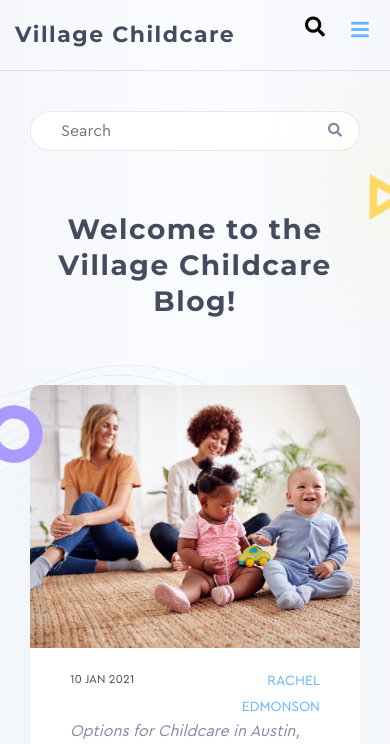
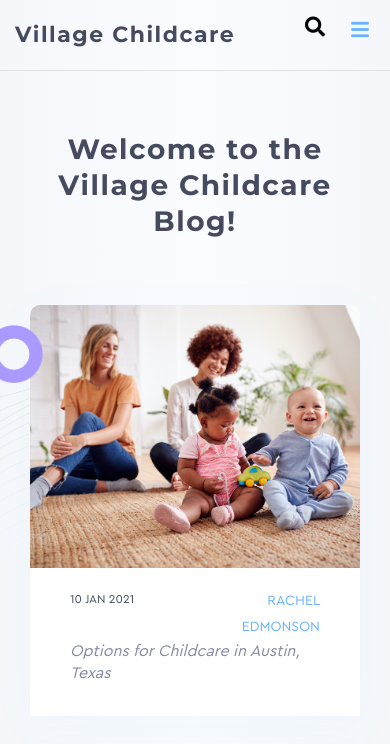
Before and after one commit to webuimaker/vblog, a Jekyll site: the page built from index.html, in a window 390 px wide. Shown: the top 744 px of the page. Built offline with Jekyll 4.4.1, drawn with Linux system fonts in a browser that asks for light colours; nearby versions of some CDN libraries; the list of posts is cut into pages by our own code; comment, search, counter and statistics services are not loaded; grey boxes are pictures that could not be loaded.

Commit message:
hide serahc on mob

```diff
--- a/assets/css/theme.scss
+++ b/assets/css/theme.scss
@@ -1674,6 +1674,9 @@ color: #464A5F;
         font-size: 32px;
         line-height: 1.2em;
     }
+    .search-form .container{
+        display: none;
+    }
 }
 
 
```
